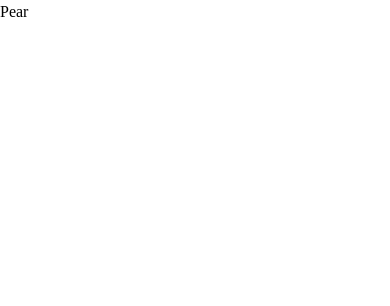
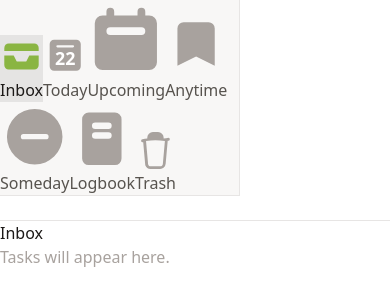
Before and after one commit to jacobwu-b/Pear-Tasks, a React (Vite) app: page / in a window 390 px wide. Shown: the top 306 px of the page. Built offline with nearby package versions, Linux system fonts and the light colour scheme.

Commit message:
feat(ui): add three-column AppShell with responsive layout

```diff
--- a/src/App.tsx
+++ b/src/App.tsx
@@ -1,9 +1,7 @@
+import AppShell from './components/layout/AppShell'
+
 function App() {
-  return (
-    <div>
-      <h1>Pear</h1>
-    </div>
-  )
+  return <AppShell />
 }
 
 export default App
--- /dev/null
+++ b/src/components/layout/AppShell.tsx
@@ -0,0 +1,74 @@
+import { useUiStore } from '../../store/uiStore';
+import Sidebar from './Sidebar';
+import TaskListPlaceholder from './TaskListPlaceholder';
+import DetailPanelPlaceholder from './DetailPanelPlaceholder';
+
+export default function AppShell() {
+  const { sidebarCollapsed, selectedTaskId, toggleSidebar } = useUiStore();
+
+  return (
+    <div
+      className="h-screen flex overflow-hidden"
+      style={{
+        backgroundColor: 'var(--color-surface-primary)',
+        color: 'var(--color-text-primary)',
+        fontFamily: 'var(--font-sans)',
+      }}
+    >
+      {/* Sidebar */}
+      {!sidebarCollapsed && (
+        <div
+          className="shrink-0 h-full hidden sm:block"
+          style={{ width: 'var(--sidebar-width)' }}
+        >
+          <Sidebar />
+        </div>
+      )}
+
+      {/* Center column — task list */}
+      <div className="flex-1 min-w-0 h-full flex flex-col">
+        {/* Toolbar */}
+        <header
+          className="flex items-center gap-2 px-4 py-2 shrink-0"
+          style={{ borderBottom: '1px solid var(--color-border-primary)' }}
+        >
+          <button
+            onClick={toggleSidebar}
+            data-testid="toggle-sidebar"
+            className="p-1.5 rounded-md transition-colors cursor-pointer"
+            style={{ color: 'var(--color-text-secondary)' }}
+            onMouseEnter={(e) => {
+              e.currentTarget.style.backgroundColor = 'var(--color-surface-hover)';
+            }}
+            onMouseLeave={(e) => {
+              e.currentTarget.style.backgroundColor = 'transparent';
+            }}
+            title="Toggle sidebar (⌘/)"
+          >
+            <svg viewBox="0 0 20 20" fill="currentColor" className="w-5 h-5">
+              <path fillRule="evenodd" d="M2 4.75A.75.75 0 012.75 4h14.5a.75.75 0 010 1.5H2.75A.75.75 0 012 4.75zm0 5A.75.75 0 012.75 9h14.5a.75.75 0 010 1.5H2.75A.75.75 0 012 9.75zm0 5a.75.75 0 01.75-.75h14.5a.75.75 0 010 1.5H2.75a.75.75 0 01-.75-.75z" clipRule="evenodd" />
+            </svg>
+          </button>
+        </header>
+
+        {/* Task list */}
+        <div className="flex-1 overflow-y-auto">
+          <TaskListPlaceholder />
+        </div>
+      </div>
+
+      {/* Detail panel — shown when a task is selected, hidden on small screens */}
+      {selectedTaskId && (
+        <div
+          className="shrink-0 h-full hidden lg:block"
+          style={{
+            width: 'var(--detail-panel-width)',
+            borderLeft: '1px solid var(--color-border-primary)',
+          }}
+        >
+          <DetailPanelPlaceholder />
+        </div>
+      )}
+    </div>
+  );
+}
--- /dev/null
+++ b/src/components/layout/DetailPanelPlaceholder.tsx
@@ -0,0 +1,36 @@
+import { useUiStore } from '../../store/uiStore';
+
+export default function DetailPanelPlaceholder() {
+  const { selectedTaskId, setSelectedTaskId } = useUiStore();
+
+  return (
+    <div className="p-6 h-full flex flex-col" style={{ backgroundColor: 'var(--color-surface-secondary)' }}>
+      <div className="flex items-center justify-between mb-4">
+        <h2 className="text-lg font-semibold" style={{ color: 'var(--color-text-primary)' }}>
+          Task Detail
+        </h2>
+        <button
+          onClick={() => setSelectedTaskId(null)}
+          className="p-1 rounded-md transition-colors cursor-pointer"
+          style={{ color: 'var(--color-text-tertiary)' }}
+          onMouseEnter={(e) => {
+            e.currentTarget.style.backgroundColor = 'var(--color-surface-hover)';
+          }}
+          onMouseLeave={(e) => {
+            e.currentTarget.style.backgroundColor = 'transparent';
+          }}
+        >
+          <svg viewBox="0 0 20 20" fill="currentColor" className="w-5 h-5">
+            <path d="M6.28 5.22a.75.75 0 00-1.06 1.06L8.94 10l-3.72 3.72a.75.75 0 101.06 1.06L10 11.06l3.72 3.72a.75.75 0 101.06-1.06L11.06 10l3.72-3.72a.75.75 0 00-1.06-1.06L10 8.94 6.28 5.22z" />
+          </svg>
+        </button>
+      </div>
+      <p className="text-sm" style={{ color: 'var(--color-text-tertiary)' }}>
+        Task ID: {selectedTaskId}
+      </p>
+      <p className="text-sm mt-2" style={{ color: 'var(--color-text-tertiary)' }}>
+        Full detail panel coming in the next step.
+      </p>
+    </div>
+  );
+}
--- /dev/null
+++ b/src/components/layout/TaskListPlaceholder.tsx
@@ -0,0 +1,45 @@
+import { useUiStore, type SidebarView } from '../../store/uiStore';
+import { useTaskStore } from '../../store/taskStore';
+
+function viewTitle(view: SidebarView, projects: { id: string; title: string }[], areas: { id: string; title: string }[]): string {
+  if (typeof view === 'string') {
+    const labels: Record<string, string> = {
+      inbox: 'Inbox',
+      today: 'Today',
+      upcoming: 'Upcoming',
+      anytime: 'Anytime',
+      someday: 'Someday',
+      logbook: 'Logbook',
+      trash: 'Trash',
+    };
+    return labels[view] ?? view;
+  }
+  if (view.type === 'project') {
+    return projects.find((p) => p.id === view.projectId)?.title ?? 'Project';
+  }
+  return areas.find((a) => a.id === view.areaId)?.title ?? 'Area';
+}
+
+export default function TaskListPlaceholder() {
+  const { sidebarView } = useUiStore();
+  const { projects, areas } = useTaskStore();
+  const title = viewTitle(sidebarView, projects, areas);
+
+  return (
+    <div className="p-6">
+      <h1
+        className="text-2xl font-bold mb-4"
+        data-testid="view-title"
+        style={{ color: 'var(--color-text-primary)' }}
+      >
+        {title}
+      </h1>
+      <p
+        className="text-sm"
+        style={{ color: 'var(--color-text-tertiary)' }}
+      >
+        Tasks will appear here.
+      </p>
+    </div>
+  );
+}
--- a/src/store/taskStore.ts
+++ b/src/store/taskStore.ts
@@ -1,5 +1,5 @@
 import { create } from 'zustand';
-import type { Area, Project, Task } from '../types';
+import type { Area, Project } from '../types';
 import { getAreas, getProjects } from '../db/operations';
 
 interface TaskState {
```
